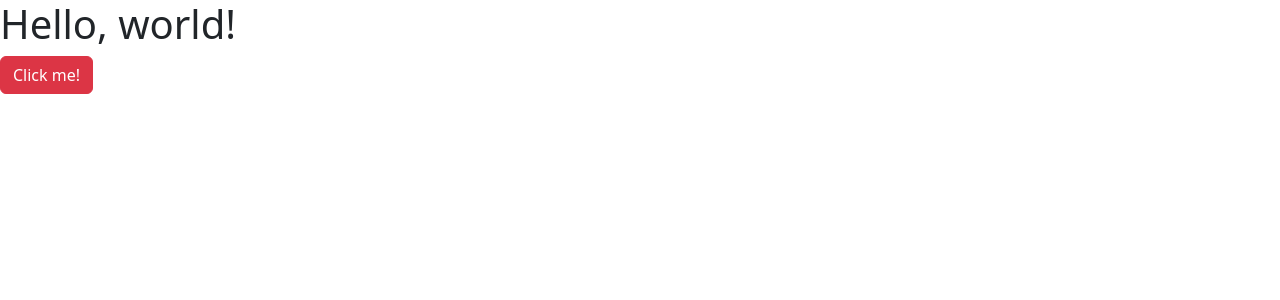
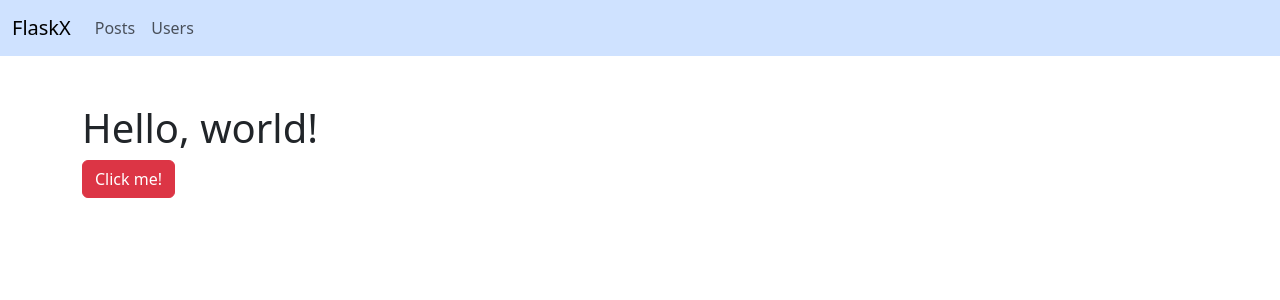
Before and after one commit to Vebriclya/RavenJSHTMX, a Flask app: page / in a window 1280 px wide. Shown: the top 300 px of the page. Run offline with Flask 3, Linux system fonts and the light colour scheme.

Commit message:
Added navbar to _macros.html

```diff
--- a/templates/_macros.html
+++ b/templates/_macros.html
@@ -9,3 +9,28 @@
               crossorigin="anonymous">
     </head>
 {%- endmacro %}
+{% macro navbar() -%}
+    <nav class="navbar bg-primary-subtle navbar-expand-lg">
+        <div class="container-fluid">
+            <a href="#" class="navbar-brand">FlaskX</a>
+            <button class="navbar-toggler"
+                    type="button"
+                    data-bs-toggle="collapse"
+                    data-bs-target="#navbarNav"
+                    aria-expanded="false"
+                    aria-label="Toggle navigation">
+                <span class="navbar-toggler-icon"></span>
+            </button>
+            <div class="collapse navbar-collapse" id="navbarNav">
+                <ul class="navbar-nav me-auto mb-2 mb-lg-0">
+                    <li class="nav-item">
+                        <a href="#" class="nav-link" aria-current="page">Posts</a>
+                    </li>
+                    <li class="nav-item">
+                        <a href="#" class="nav-link" aria-current="page">Users</a>
+                    </li>
+                </ul>
+            </div>
+        </div>
+    </nav>
+{%- endmacro %}
--- a/templates/index.html
+++ b/templates/index.html
@@ -3,8 +3,11 @@
 <html lang="en">
     {{ macros.head() }}
     <body>
-        <h1>Hello, world!</h1>
-        <button class="btn btn-danger">Click me!</button>
+        {{ macros.navbar() }}
+        <div class="container mt-5">
+            <h1>Hello, world!</h1>
+            <button class="btn btn-danger">Click me!</button>
+        </div>
         <script src="https://cdn.jsdelivr.net/npm/bootstrap@5.3.3/dist/js/bootstrap.bundle.min.js"
                 integrity="sha384-YvpcrYf0tY3lHB60NNkmXc5s9fDVZLESaAA55NDzOxhy9GkcIdslK1eN7N6jIeHz"
                 crossorigin="anonymous"></script>
```
